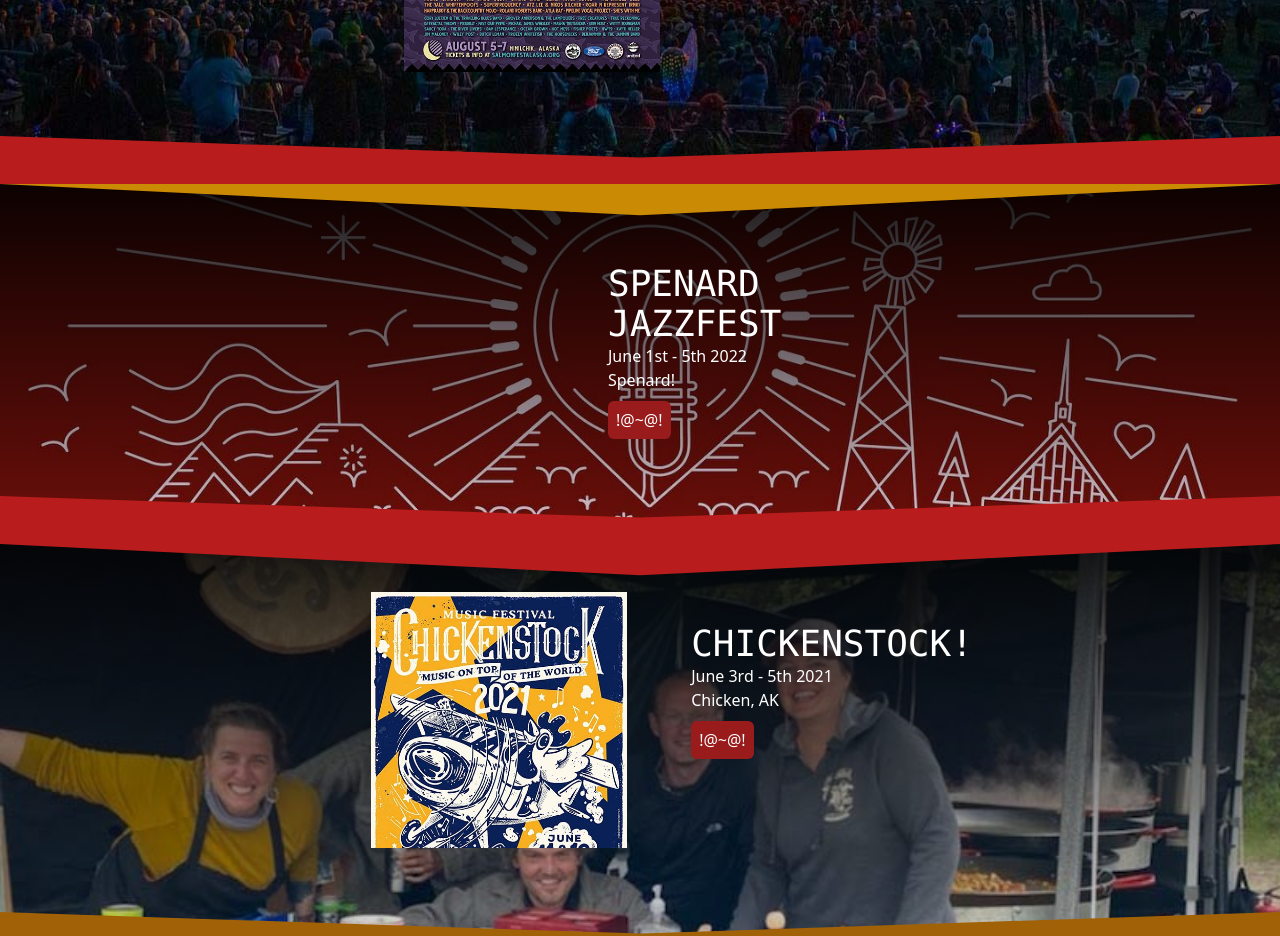
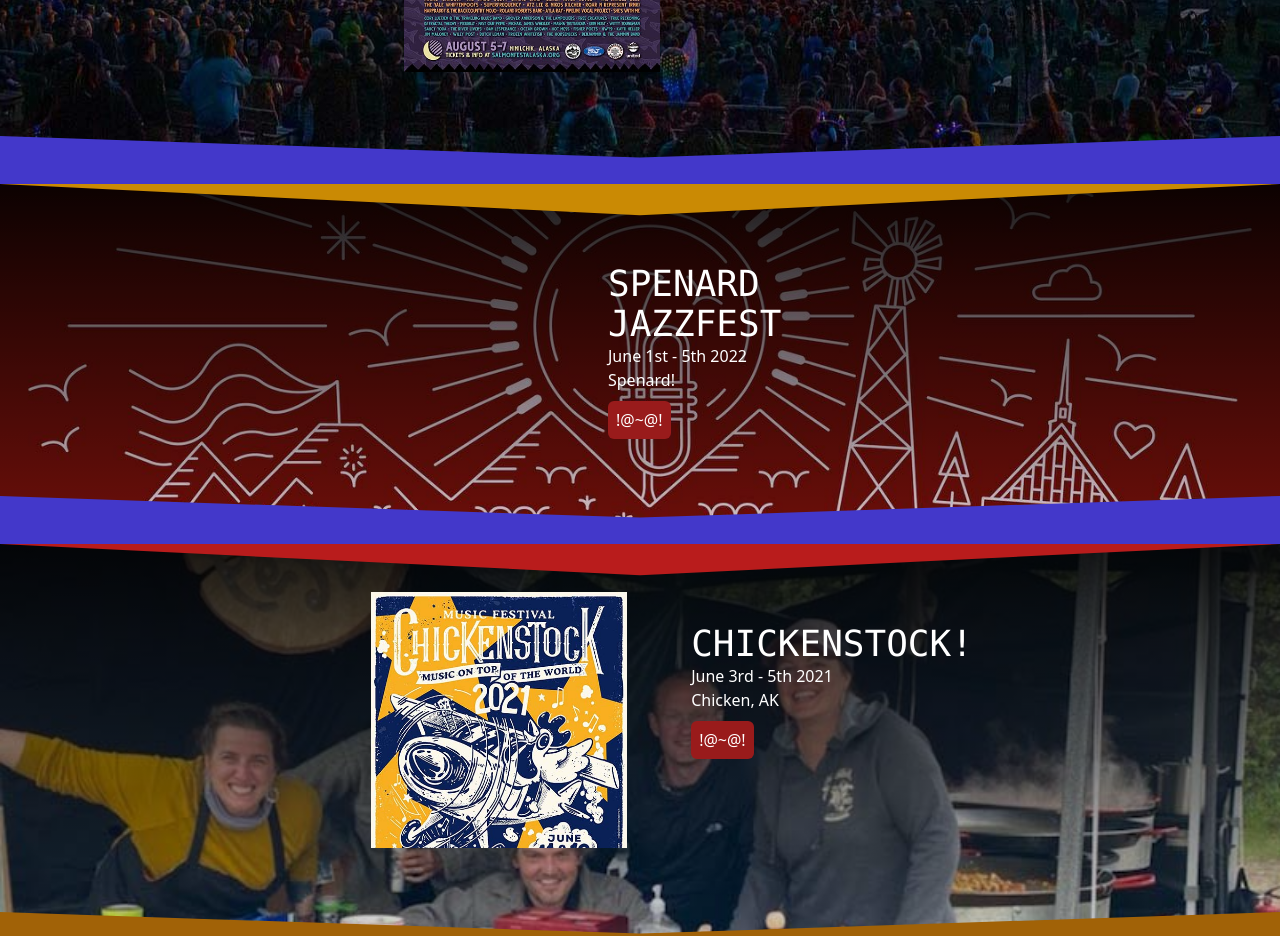
Before and after one commit to casa-pepe/casa-pepe.github.io, a Nuxt app: page / in a window 1280 px wide. Shown: the part 1380-2316 px from the top of the page. Built offline with nearby package versions, Linux system fonts and the light colour scheme.

Commit message:
fixing colors

```diff
--- a/pages/index.vue
+++ b/pages/index.vue
@@ -60,7 +60,7 @@
 
         <Event
           startFillColor="fill-yellow-600"
-          endFillColor="fill-red-700"
+          endFillColor="fill-indigo-700"
           eventImage="/salmonfest-poster-2022.jpg"
           eventTitle="Salmonfest"
           eventDate="August 5th - 7th 2022"
@@ -71,7 +71,7 @@
 
         <Event
           startFillColor="fill-yellow-600"
-          endFillColor="fill-red-700"
+          endFillColor="fill-indigo-700"
           eventTitle="Spenard Jazzfest"
           eventDate="June 1st - 5th 2022"
           eventLocation="Spenard!"
```
